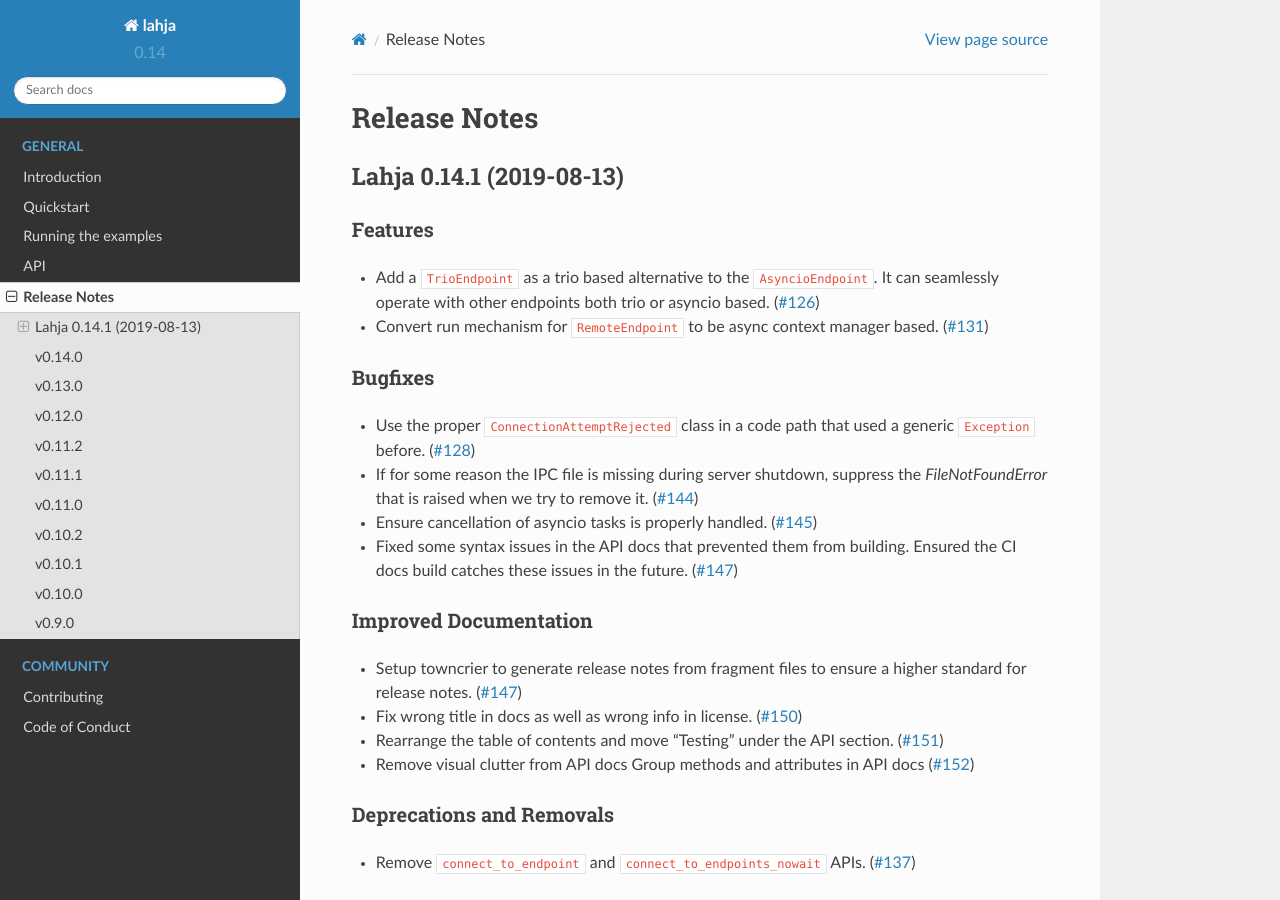
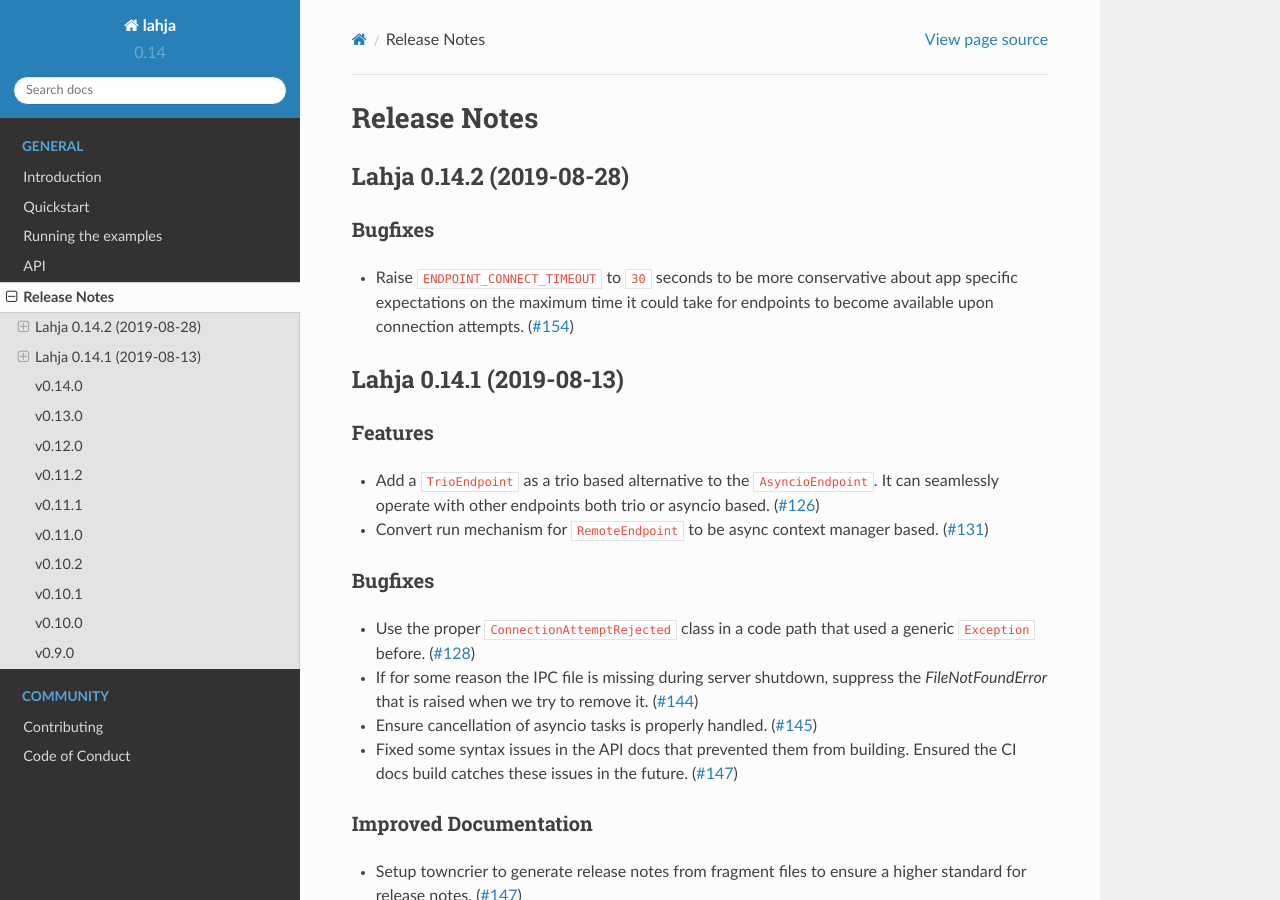
Before and after one commit to ethereum/lahja, a Sphinx documentation site: the page built from docs/release_notes.rst, in a window 1280 px wide and 900 px high. Built offline with Sphinx 7.4.7 and the Read the Docs theme 2.0.0, drawn with Linux system fonts in a browser that asks for light colours.

Commit message:
Bump version: 0.14.1 → 0.14.2

```diff
--- a/docs/release_notes.rst
+++ b/docs/release_notes.rst
@@ -2,6 +2,17 @@
 =============
 
 .. towncrier release notes start
+
+Lahja 0.14.2 (2019-08-28)
+-------------------------
+
+Bugfixes
+~~~~~~~~
+
+- Raise ``ENDPOINT_CONNECT_TIMEOUT`` to ``30`` seconds to be more conservative about
+  app specific expectations on the maximum time it could take for endpoints to become
+  available upon connection attempts. (`#154 <https://github.com/ethereum/lahja/issues/154>`__)
+
 
 Lahja 0.14.1 (2019-08-13)
 -------------------------
--- a/newsfragments/154.bugfix.rst
+++ /dev/null
@@ -1,3 +0,0 @@
-Raise ``ENDPOINT_CONNECT_TIMEOUT`` to ``30`` seconds to be more conservative about
-app specific expectations on the maximum time it could take for endpoints to become
-available upon connection attempts.
--- a/setup.py
+++ b/setup.py
@@ -53,7 +53,7 @@
 setup(
     name='lahja',
     # *IMPORTANT*: Don't manually change the version here. Use `make bump`, as described in readme
-    version='0.14.1',
+    version='0.14.2',
     description="Generic event bus for asynchronous cross-process communication",
     long_description=long_description,
     long_description_content_type='text/markdown',
```
Also changed, not shown: .bumpversion.cfg.
